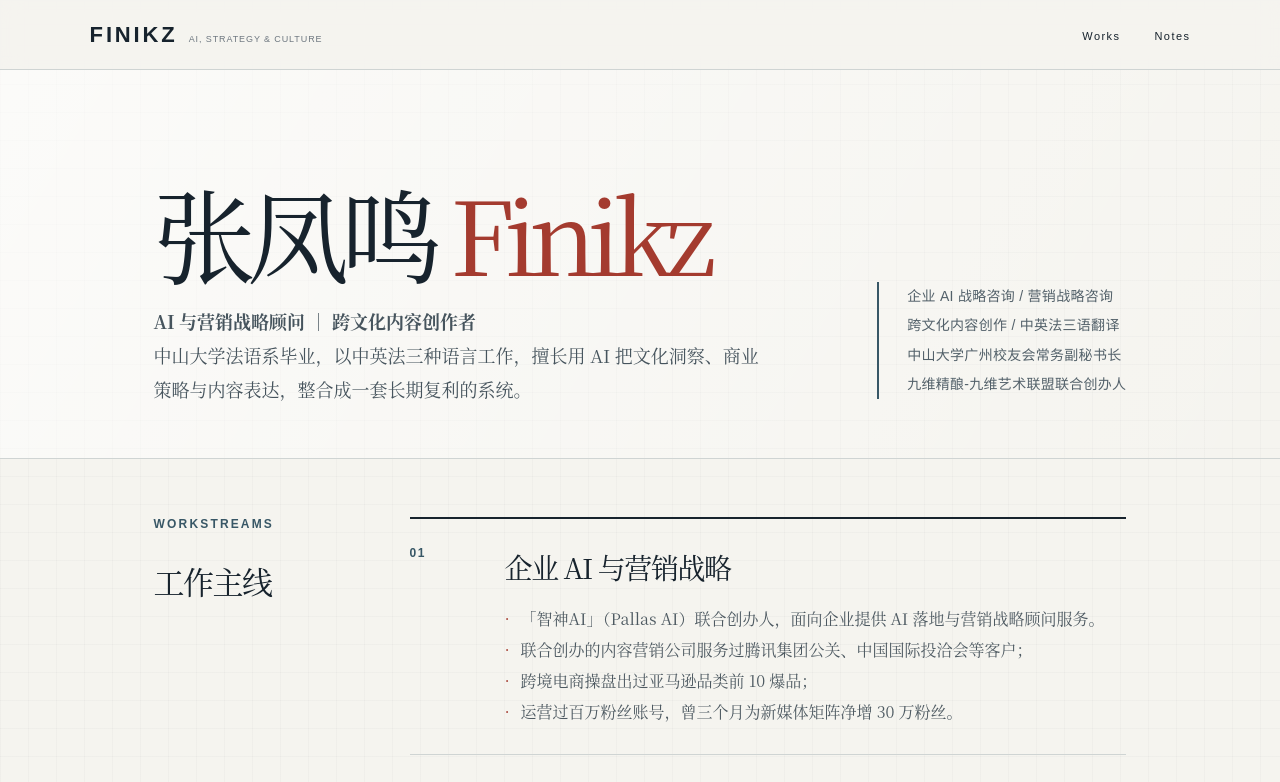
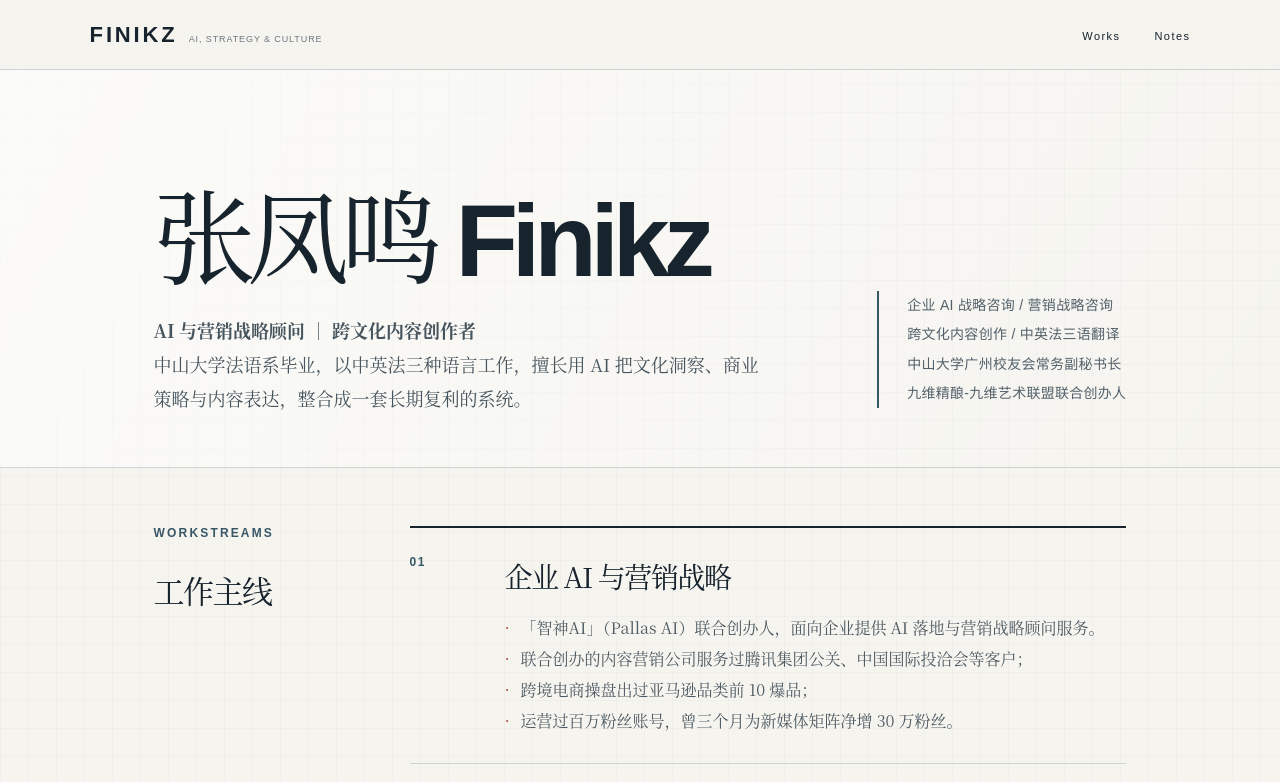
Before and after one commit to finikz/finikz.cn, a Next.js app: page / in a window 1280 px wide. Shown: the top 782 px of the page. Built offline with nearby package versions, Linux system fonts and the light colour scheme.

Commit message:
Style Finikz heading

```diff
--- a/app/consulting.css
+++ b/app/consulting.css
@@ -37,6 +37,7 @@ body {
 .studio-hero h1 { max-width: 900px; font-size: clamp(64px, 7vw, 112px); line-height: .98; letter-spacing: -.08em; white-space: nowrap; }
 .studio-hero h1 em, .page-hero h1 em, .archive-hero h1 em { color: var(--red); }
 .works-hero h1, .about-hero h1 { white-space: nowrap; }
+.about-hero h1 em { color: var(--ink); font-family: Arial, "PingFang SC", sans-serif; font-weight: 700; letter-spacing: -.06em; }
 .studio-intro { max-width: 650px; margin-top: 30px; font-size: 19px; line-height: 1.8; color: #32414a; }
 .studio-intro strong { display: block; color: #243642; }
 .studio-intro p { margin: 12px 0 0; }
```
